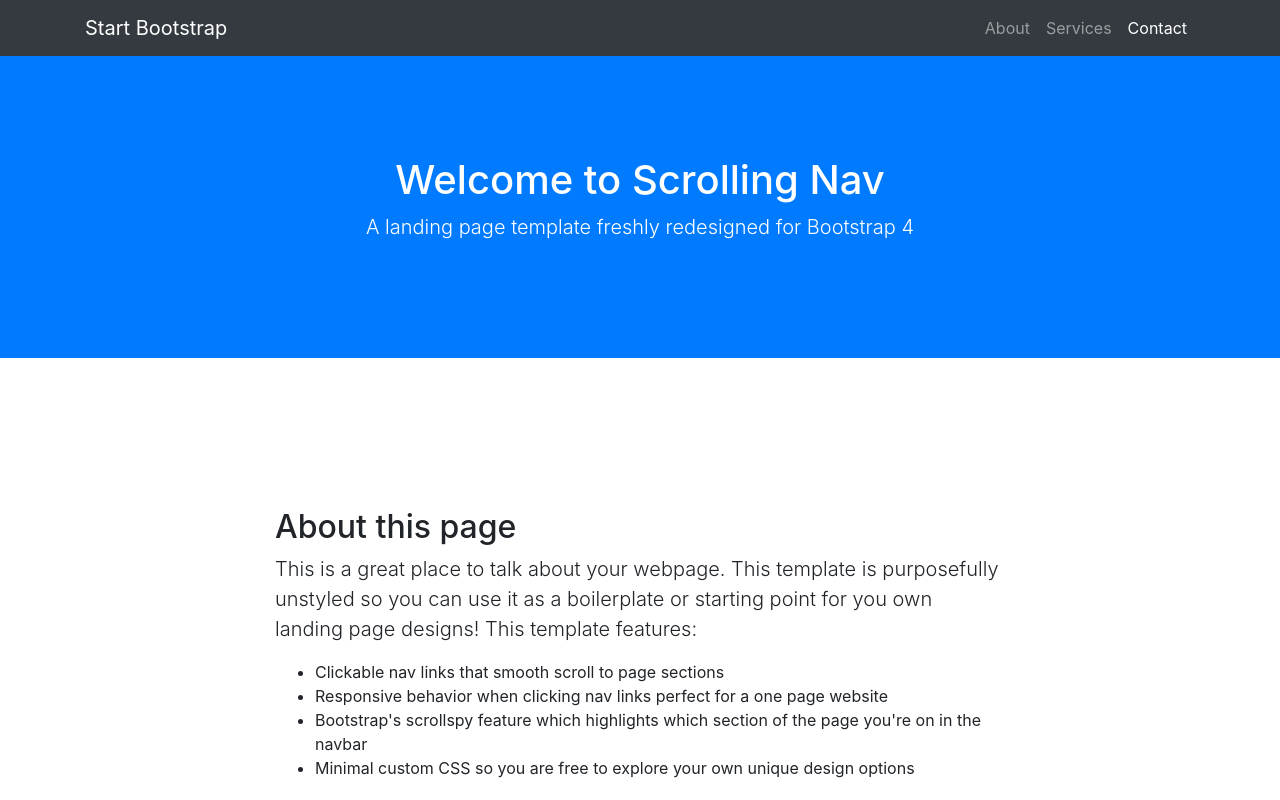
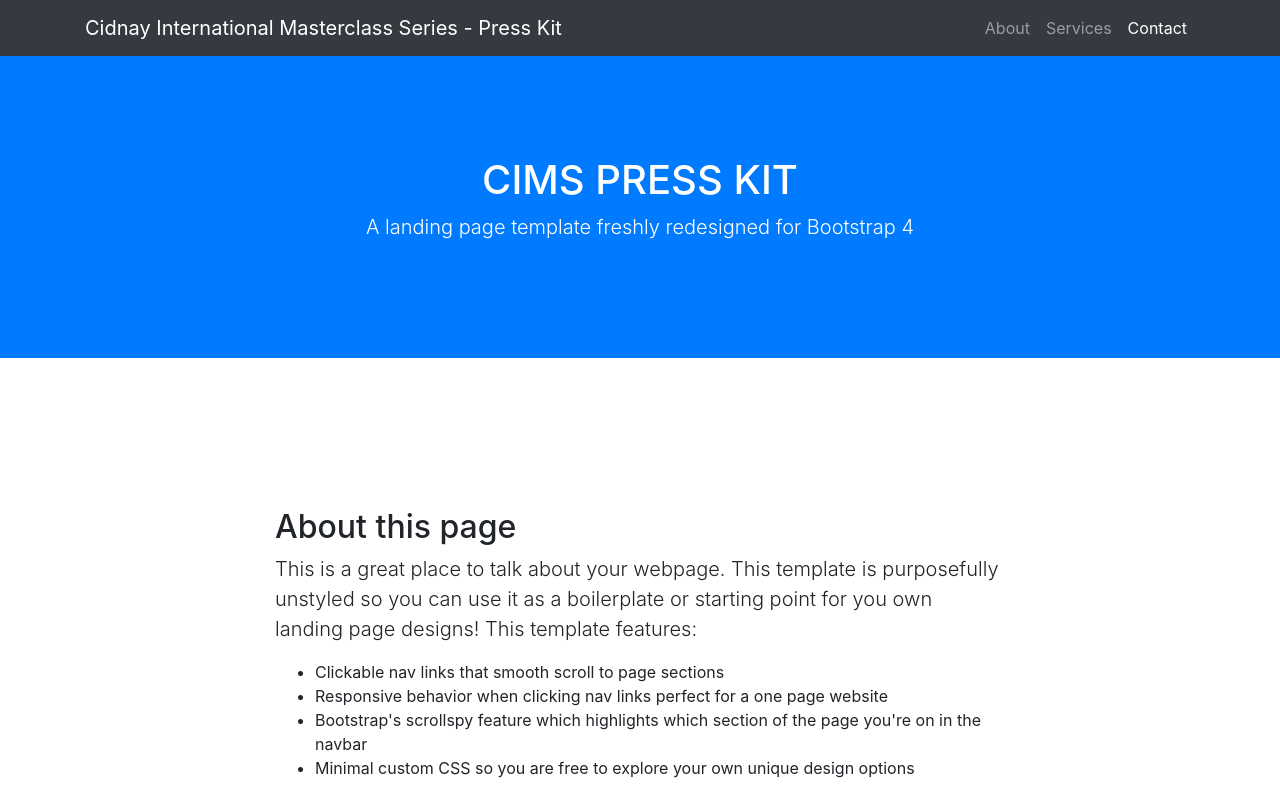
Before and after one commit to joaoabreu1420/presskit.cims, a website with bundled scripts: page index.html in a window 1280 px wide. Shown: the top 800 px of the page. Built offline with nearby package versions, Linux system fonts and the light colour scheme.

Commit message:
Update index.html

```diff
--- a/index.html
+++ b/index.html
@@ -23,7 +23,7 @@
   <!-- Navigation -->
   <nav class="navbar navbar-expand-lg navbar-dark bg-dark fixed-top" id="mainNav">
     <div class="container">
-      <a class="navbar-brand js-scroll-trigger" href="#page-top">Start Bootstrap</a>
+      <a class="navbar-brand js-scroll-trigger" href="#page-top">Cidnay International Masterclass Series - Press Kit</a>
       <button class="navbar-toggler" type="button" data-toggle="collapse" data-target="#navbarResponsive" aria-controls="navbarResponsive" aria-expanded="false" aria-label="Toggle navigation">
         <span class="navbar-toggler-icon"></span>
       </button>
@@ -45,7 +45,7 @@
 
   <header class="bg-primary text-white">
     <div class="container text-center">
-      <h1>Welcome to Scrolling Nav</h1>
+      <h1>CIMS PRESS KIT</h1>
       <p class="lead">A landing page template freshly redesigned for Bootstrap 4</p>
     </div>
   </header>
@@ -92,7 +92,7 @@
   <!-- Footer -->
   <footer class="py-5 bg-dark">
     <div class="container">
-      <p class="m-0 text-center text-white">Copyright &copy; Your Website 2020</p>
+      <p class="m-0 text-center text-white">&copy; 2021 CIMS - Cidnay International Masterclass Series</p>
     </div>
     <!-- /.container -->
   </footer>
```
